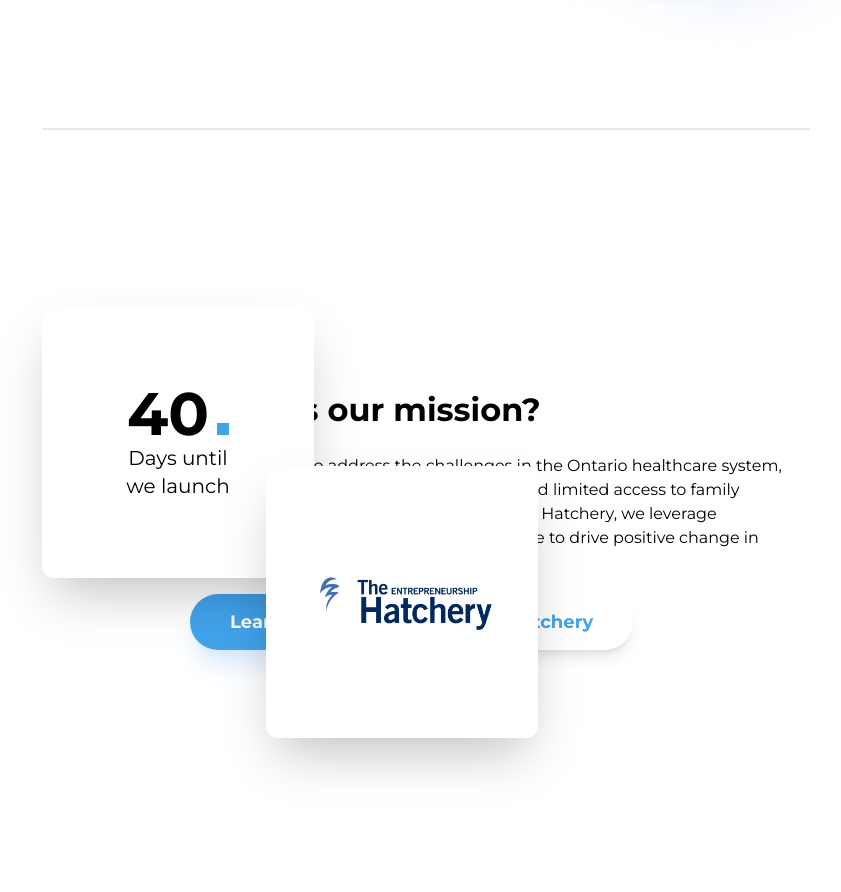
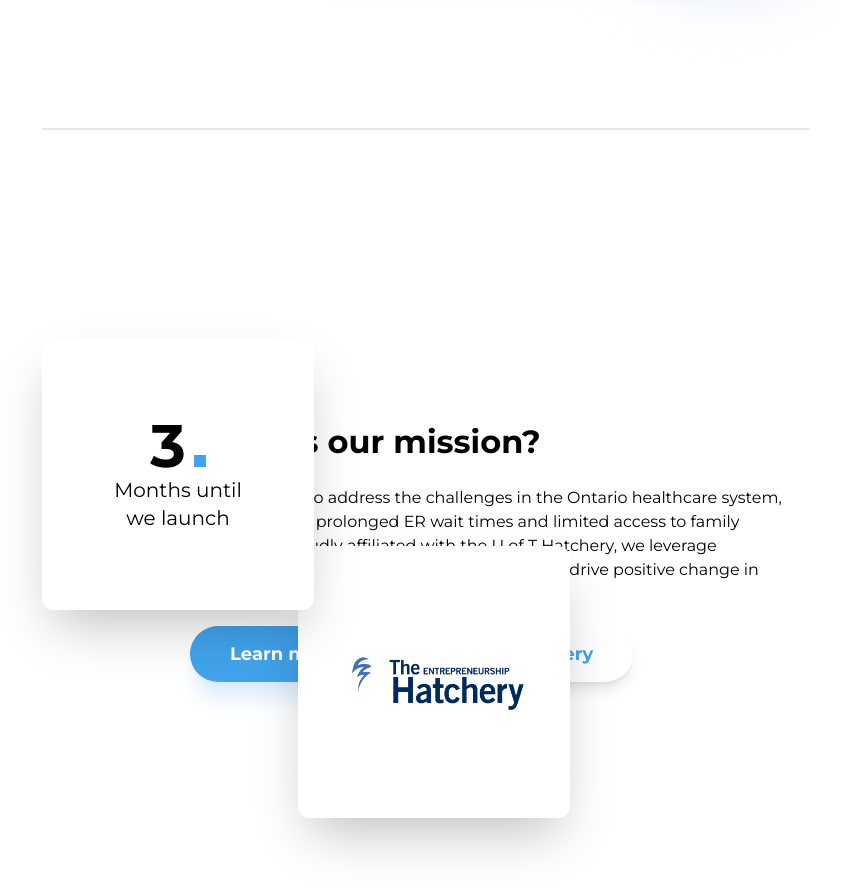
Before and after one commit to ULA-Development/UnderConstruction_Website, a Next.js app: page / in a window 1280 px wide. Shown: the part 760-1652 px from the top of the page, without its empty margins (214-1055 px from the left). Built offline with nearby package versions, Linux system fonts and the light colour scheme.

Commit message:
added moving images

```diff
--- a/app/page.js
+++ b/app/page.js
@@ -7,6 +7,7 @@ import SecondaryButton from "@/components/SecondaryButton";
 import Link from "next/link";
 import Image from "next/image";
 import ScrollLink from "@/components/ScrollLink";
+import MovingDiv from "@/components/MovingDiv";
 
 export default function Home() {
   return (
@@ -33,7 +34,9 @@ export default function Home() {
             <SecondaryButton>About us</SecondaryButton>
           </ScrollLink>
         </div>
+
         <div className={"z-10 absolute top-36 right-0"}>
+          <MovingDiv leftToRight={true}>
             <Image
               src={Result1}
               alt={"result1"}
@@ -41,11 +44,14 @@ export default function Home() {
                 "rounded-xl w-[25rem]  absolute -left-24 top-52 shadow-xl"
               }
             />
+          </MovingDiv>
+          <MovingDiv leftToRight={false}>
             <Image
               src={Result2}
               alt={"result2"}
               className={"rounded-xl w-[25rem] shadow-xl"}
             />
+          </MovingDiv>
           <div
             className={
               "-z-20 w-64 h-64 blur-2xl rounded-full absolute -right-12 -bottom-44 bg-gradient-to-r from-blue-300 to-purple-200"
@@ -58,15 +64,16 @@ export default function Home() {
           />
         </div>
       </div>
-      <div className={"w-full mt-64 pb-64 h-fit items-center"}>
+      <div className={"w-full mt-64 pb-72 h-fit items-center"}>
         <hr className="w-full h-0.5 bg-gray-200 rounded-full" />
-        <div className={"pt-64 flex"} id={"about"}>
+        <div className={"pt-72 flex"} id={"about"}>
           <div className={"flex-1 relative"}>
             <div className={"z-10 absolute -top-20"}>
+              <MovingDiv leftToRight={true}>
                 <div
                   className={
                     "rounded-xl w-[17rem] h-[17rem] absolute flex bg-white items-center " +
-                  "justify-center left-56 top-40 shadow-2xl"
+                    "justify-center left-64 top-52 shadow-2xl"
                   }
                 >
                   <Image
@@ -75,6 +82,8 @@ export default function Home() {
                     className={"w-[12rem]"}
                   />
                 </div>
+              </MovingDiv>
+              <MovingDiv leftToRight={false}>
                 <div
                   className={
                     "rounded-xl w-[17rem] h-[17rem] flex bg-white items-center " +
@@ -83,13 +92,14 @@ export default function Home() {
                 >
                   <div className={"text-center text-wrap"}>
                     <div className={"align-baseline space-x-2"}>
-                    <h1 className={"font-bold text-6xl inline-block"}>40</h1>
+                      <h1 className={"font-bold text-6xl inline-block"}>3</h1>
                       <div className={"w-3 h-3 bg-primary inline-block"} />
                     </div>
-                  <h2 className={"text-xl"}>Days until</h2>
+                    <h2 className={"text-xl"}>Months until</h2>
                     <h2 className={"text-xl"}>we launch</h2>
                   </div>
                 </div>
+              </MovingDiv>
             </div>
           </div>
           <div className={"space-y-5 w-[40rem] pl-5 pr-5"}>
--- /dev/null
+++ b/components/MovingDiv.js
@@ -0,0 +1,34 @@
+"use client";
+import React, { useEffect, useState } from "react";
+import Image from "next/image";
+import HatcheryLogo from "@/images/UofTHatcheryLogo.png";
+
+const MovingDiv = (props) => {
+  const [scrollOffset, setScrollOffset] = useState(0);
+
+  const handleScroll = () => {
+    setScrollOffset(window.scrollY);
+  };
+
+  useEffect(() => {
+    window.addEventListener("scroll", handleScroll);
+    return () => {
+      window.removeEventListener("scroll", handleScroll);
+    };
+  }, []);
+
+  const moveAmount = Math.min(scrollOffset / 5, 50);
+  return (
+    <div
+      className={" "}
+      style={{
+        transform: `translateX(${props.leftToRight ? "-" : ""}${moveAmount}px)`,
+        transition: "transform 0.5s ease-out",
+      }}
+    >
+      {props.children}
+    </div>
+  );
+};
+
+export default MovingDiv;
```
Lines whose indentation alone changed are shown as unchanged.
